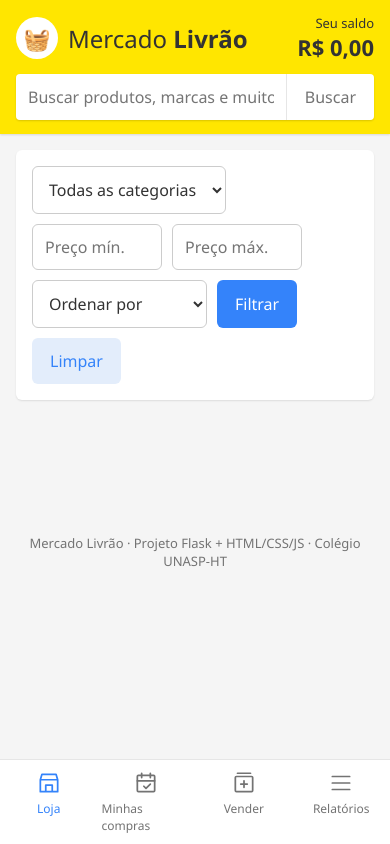
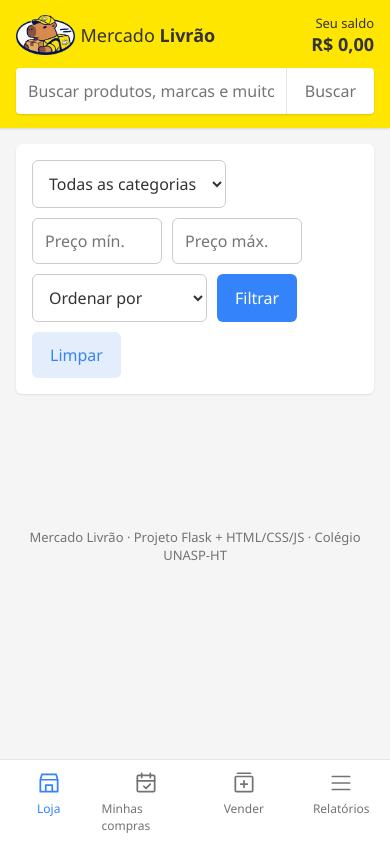
Before and after one commit to gabrielbrito-jpg/Mercado-Livrao, a plain HTML site: page index.html in a window 390 px wide. Drawn offline with Linux system fonts and the light colour scheme; no server answers.

Commit message:
Adiciona a logo da capivara entregadora no topo e como favicon
Co-Authored-By: Claude Opus 5.5 <noreply@anthropic.com>
Claude-Session: https://claude.ai/code/session_01MtMcz2b15np5MPu8XeMXbB

```diff
--- a/index.html
+++ b/index.html
@@ -4,13 +4,14 @@
     <meta charset="UTF-8">
     <meta name="viewport" content="width=device-width, initial-scale=1">
     <title>Mercado Livrão</title>
+    <link rel="icon" href="/static/img/favicon.png">
     <link rel="stylesheet" href="/static/css/style.css">
 </head>
 <body>
 
     <header class="topo">
         <a class="logo" href="/">
-            <span class="logo-icone">🧺</span>
+            <img class="logo-imagem" src="/static/img/logo.png" alt="Capivara entregadora, mascote do Mercado Livrão">
             <span>Mercado <strong>Livrão</strong></span>
         </a>
         <div class="busca">
--- a/static/css/style.css
+++ b/static/css/style.css
@@ -102,7 +102,7 @@ textarea {
     display: flex;
     align-items: center;
     gap: 24px;
-    padding: 14px 32px;
+    padding: 8px 32px;
     background: var(--amarelo);
     box-shadow: 0 1px 2px rgba(0, 0, 0, 0.12);
 }
@@ -118,15 +118,10 @@ textarea {
     white-space: nowrap;
 }
 
-.logo-icone {
-    background: #ffffff;
-    border-radius: 50%;
-    width: 42px;
-    height: 42px;
-    display: flex;
-    align-items: center;
-    justify-content: center;
-    font-size: 22px;
+.logo-imagem {
+    height: 52px;
+    width: auto;
+    display: block;
 }
 
 .busca {
@@ -498,6 +493,16 @@ dialog .fechar {
         order: 3;
         flex-basis: 100%;
     }
+    .logo {
+        font-size: 18px;
+        gap: 6px;
+    }
+    .logo-imagem {
+        height: 40px;
+    }
+    .saldo strong {
+        font-size: 18px;
+    }
     .saldo {
         margin-left: auto;
         text-align: right;
```
Also changed, not shown: templates/compras.html (+2 -1 lines), templates/relatorios.html (+2 -1 lines), templates/vender.html (+2 -1 lines), static/img/favicon.png (added), static/img/logo.png (added).
